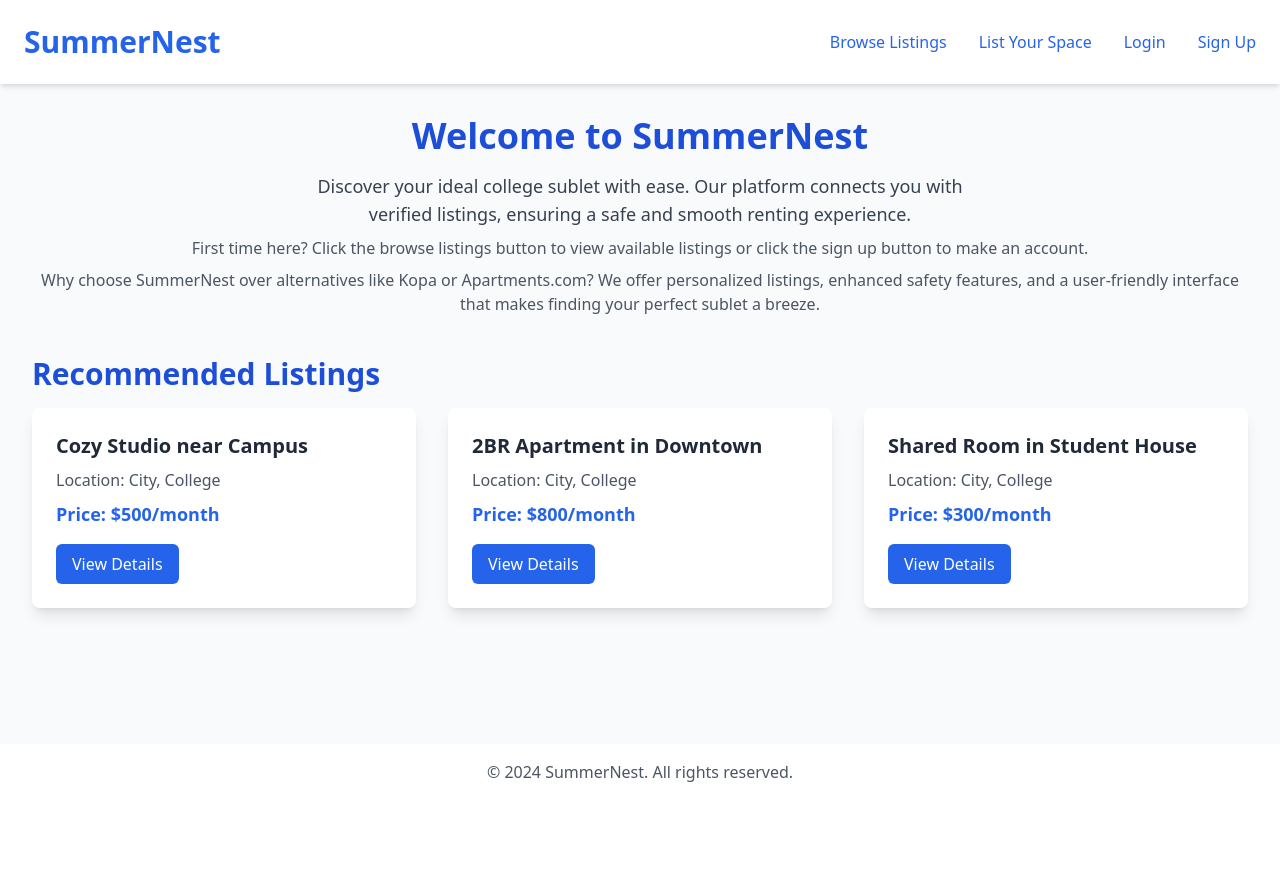
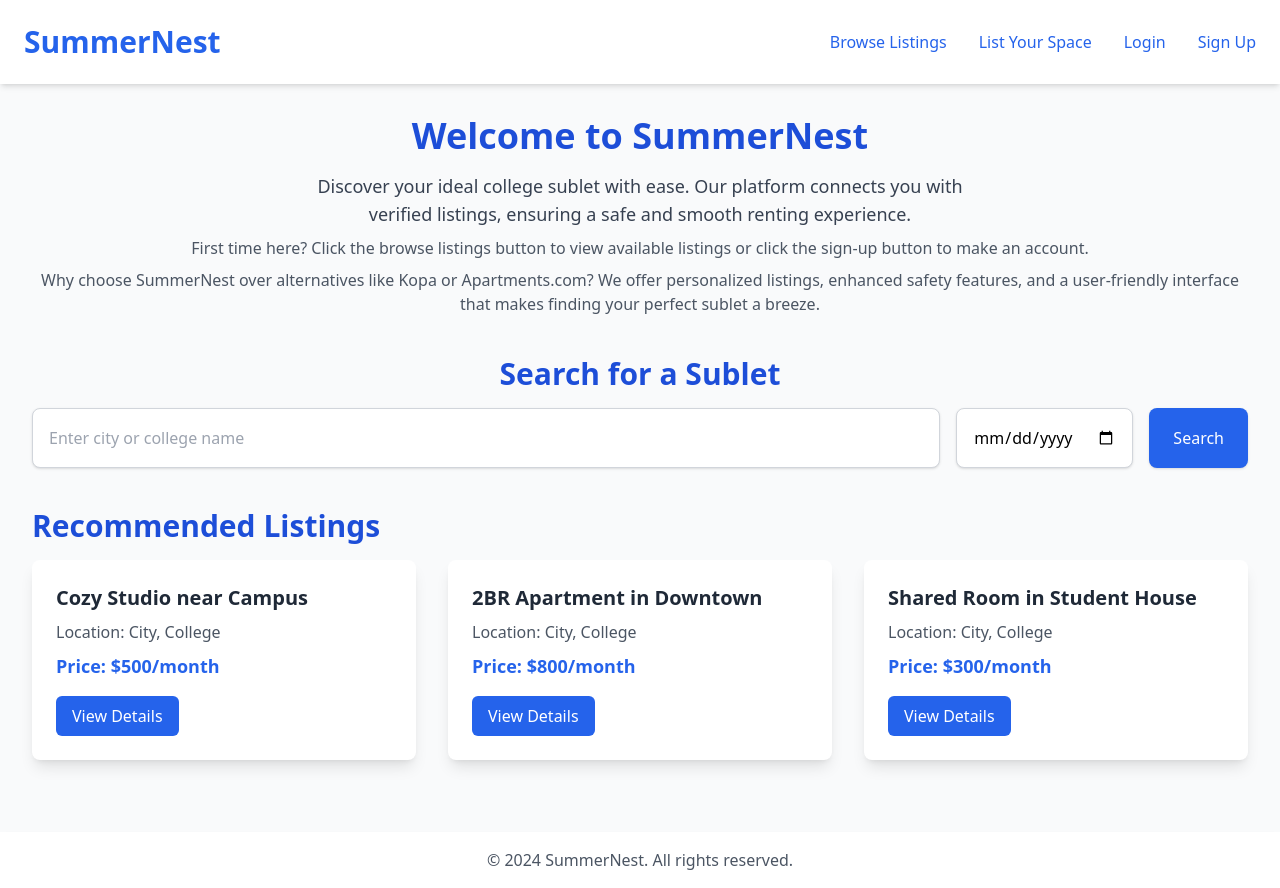
Before and after one commit to jkim695/SummerNest, a React (Create React App) app in the folder summernest/Frontend/: page / in a window 1280 px wide. Before the commit the page ends 800 px from the top, so only its background shows below. Built offline with nearby package versions, Linux system fonts and the light colour scheme.

Commit message:
Made ListingDetail.js which automatically generates a webpage when you click on view listing. Also just generally improved formatting

```diff
--- a/summernest/Frontend/src/App.js
+++ b/summernest/Frontend/src/App.js
@@ -8,6 +8,7 @@ import ListYourSpace from './ListYourSpace';
 import Login from './Login';
 import Signup from './SignUp';
 import './index.css'; // Adjust the path as necessary
+import ListingDetail from './ListingDetail'; // Import the ListingDetail component
 
 function App() {
     return (
@@ -18,6 +19,7 @@ function App() {
                 <Route path="/list-your-space" element={<ListYourSpace />} />
                 <Route path="/login" element={<Login />} />
                 <Route path="/signup" element={<Signup />} />
+                <Route path="/listing/:id" element={<ListingDetail/>} />
             </Routes>
         </Router>
     );
--- a/summernest/Frontend/src/BrowseListings.js
+++ b/summernest/Frontend/src/BrowseListings.js
@@ -60,7 +60,10 @@ const BrowseListings = () => {
                 <h4 className="text-xl font-bold text-gray-800">{listing.title}</h4>
                 <p className="text-gray-600 mt-2">Location: City, College</p>
                 <p className="font-semibold text-lg text-blue-600 mt-2">Price: {listing.price}</p>
-                <button className="mt-4 px-4 py-2 bg-blue-600 text-white rounded-md hover:bg-blue-700 transition">View Details</button>
+                {/* Update the button to be a Link */}
+                <Link to={`/listing/${listing.id}`} className="mt-4 inline-block px-4 py-2 bg-blue-600 text-white rounded-md hover:bg-blue-700 transition">
+                  View Details
+                </Link>
               </div>
             ))}
           </div>
--- a/summernest/Frontend/src/HomePage.js
+++ b/summernest/Frontend/src/HomePage.js
@@ -1,7 +1,16 @@
-import React from 'react';
+import React, { useState } from 'react';
 import { Link } from 'react-router-dom';
 
 const HomePage = () => {
+  const [searchTerm, setSearchTerm] = useState('');
+  const [searchDate, setSearchDate] = useState('');
+
+  const handleSearch = (e) => {
+    e.preventDefault();
+    // Implement search functionality here
+    console.log('Searching for:', searchTerm, 'on', searchDate);
+  };
+
   // Mock data for featured listings
   const listings = [
     { id: 1, title: 'Cozy Studio near Campus', price: '$500/month' },
@@ -21,7 +30,7 @@ const HomePage = () => {
         </nav>
       </header>
 
-      <main className="flex-1 p-8">
+      <main className="flex-1 p-8 overflow-auto"> {/* Added overflow-auto to allow scrolling */}
         <section className="mb-10 text-center">
           <h2 className="text-4xl font-semibold text-blue-700">Welcome to SummerNest</h2>
           <p className="mt-4 text-lg text-gray-700 max-w-2xl mx-auto">
@@ -29,7 +38,7 @@ const HomePage = () => {
             ensuring a safe and smooth renting experience.
           </p>
           <p className="mt-2 text-gray-600">
-            First time here? Click the browse listings button to view available listings or click the sign up button to make an account.
+            First time here? Click the browse listings button to view available listings or click the sign-up button to make an account.
           </p>
           <p className="mt-2 text-gray-600">
             Why choose SummerNest over alternatives like Kopa or Apartments.com?
@@ -37,15 +46,44 @@ const HomePage = () => {
           </p>
         </section>
 
+        <section className="mb-10 text-center">
+          <h2 className="text-3xl font-semibold text-blue-700">Search for a Sublet</h2>
+          <form onSubmit={handleSearch} className="flex flex-col sm:flex-row gap-4 mt-4 justify-center">
+            <input
+              type="text"
+              placeholder="Enter city or college name"
+              value={searchTerm}
+              onChange={(e) => setSearchTerm(e.target.value)}
+              className="flex-1 p-4 border border-gray-300 rounded-lg shadow focus:outline-none focus:ring-2 focus:ring-blue-500 transition"
+            />
+            <input
+              type="date"
+              value={searchDate}
+              onChange={(e) => setSearchDate(e.target.value)}
+              className="p-4 border border-gray-300 rounded-lg shadow focus:outline-none focus:ring-2 focus:ring-blue-500 transition"
+            />
+            <button
+              type="submit"
+              className="bg-blue-600 text-white py-2 px-6 rounded-lg shadow hover:bg-blue-700 transition"
+            >
+              Search
+            </button>
+          </form>
+        </section>
+
         <div className="mb-10">
           <h2 className="text-3xl font-semibold text-blue-700 mb-4">Recommended Listings</h2>
           <div className="grid grid-cols-1 sm:grid-cols-2 lg:grid-cols-3 gap-8">
+            {/* Iterate over the listings array to create listing cards */}
             {listings.map((listing) => (
               <div className="bg-white p-6 rounded-lg shadow-lg transition-transform transform hover:scale-105" key={listing.id}>
                 <h4 className="text-xl font-bold text-gray-800">{listing.title}</h4>
                 <p className="text-gray-600 mt-2">Location: City, College</p>
                 <p className="font-semibold text-lg text-blue-600 mt-2">Price: {listing.price}</p>
-                <button className="mt-4 px-4 py-2 bg-blue-600 text-white rounded-md hover:bg-blue-700 transition">View Details</button>
+                {/* Update the button to be a Link */}
+                <Link to={`/listing/${listing.id}`} className="mt-4 inline-block px-4 py-2 bg-blue-600 text-white rounded-md hover:bg-blue-700 transition">
+                  View Details
+                </Link>
               </div>
             ))}
           </div>
--- /dev/null
+++ b/summernest/Frontend/src/ListingDetail.js
@@ -0,0 +1,36 @@
+// ListingDetail.js
+import React from 'react';
+import { useParams, Link } from 'react-router-dom';
+
+const ListingDetail = () => {
+  const { id } = useParams();
+
+  // Fetch or get the listing details based on the id
+  // For this example, we'll use a static object
+  const listings = [
+    { id: '1', title: 'Cozy Apartment in City Center', description: 'A cozy place with modern amenities.', price: '$1,200/month' },
+    { id: '2', title: 'Beach House Getaway', description: 'Enjoy the sun and surf at this beautiful beach house.', price: '$2,500/month' },
+  ];
+
+  const listing = listings.find((listing) => listing.id === id);
+
+  return (
+    <div className="p-10">
+      {listing ? (
+        <div className="bg-white rounded-lg shadow-lg p-10">
+          <h1 className="text-3xl font-bold">{listing.title}</h1>
+          <p className="mt-4">{listing.description}</p>
+          <p className="mt-4 text-xl font-semibold">{listing.price}</p>
+          <button className="mt-6 p-2 bg-blue-600 text-white rounded">Book Now</button>
+        </div>
+      ) : (
+        <p>Listing not found.</p>
+      )}
+      <Link to="/browse-listings" className="mt-4 inline-block p-2 bg-gray-300 text-gray-700 rounded hover:bg-gray-400 transition">
+        Back to Listings
+      </Link>
+    </div>
+  );
+};
+
+export default ListingDetail;
```
